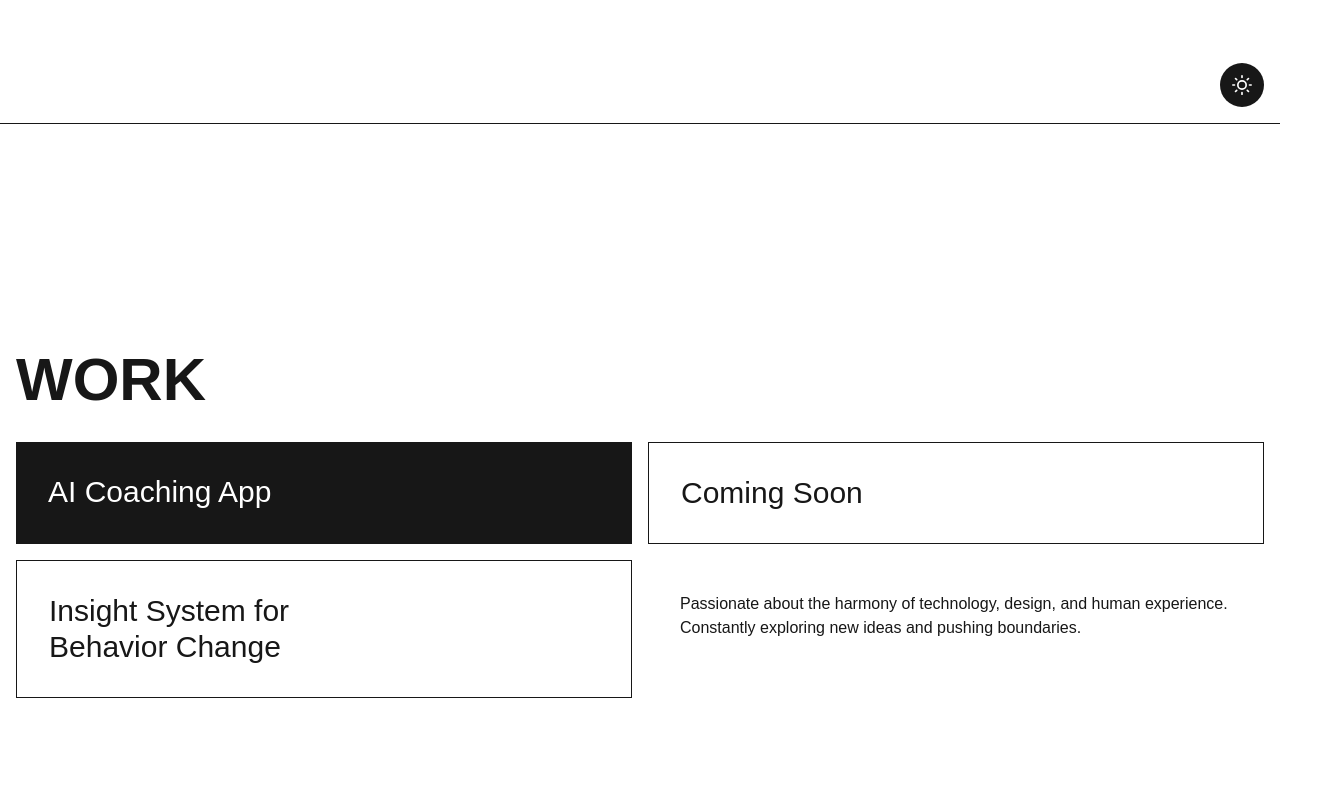
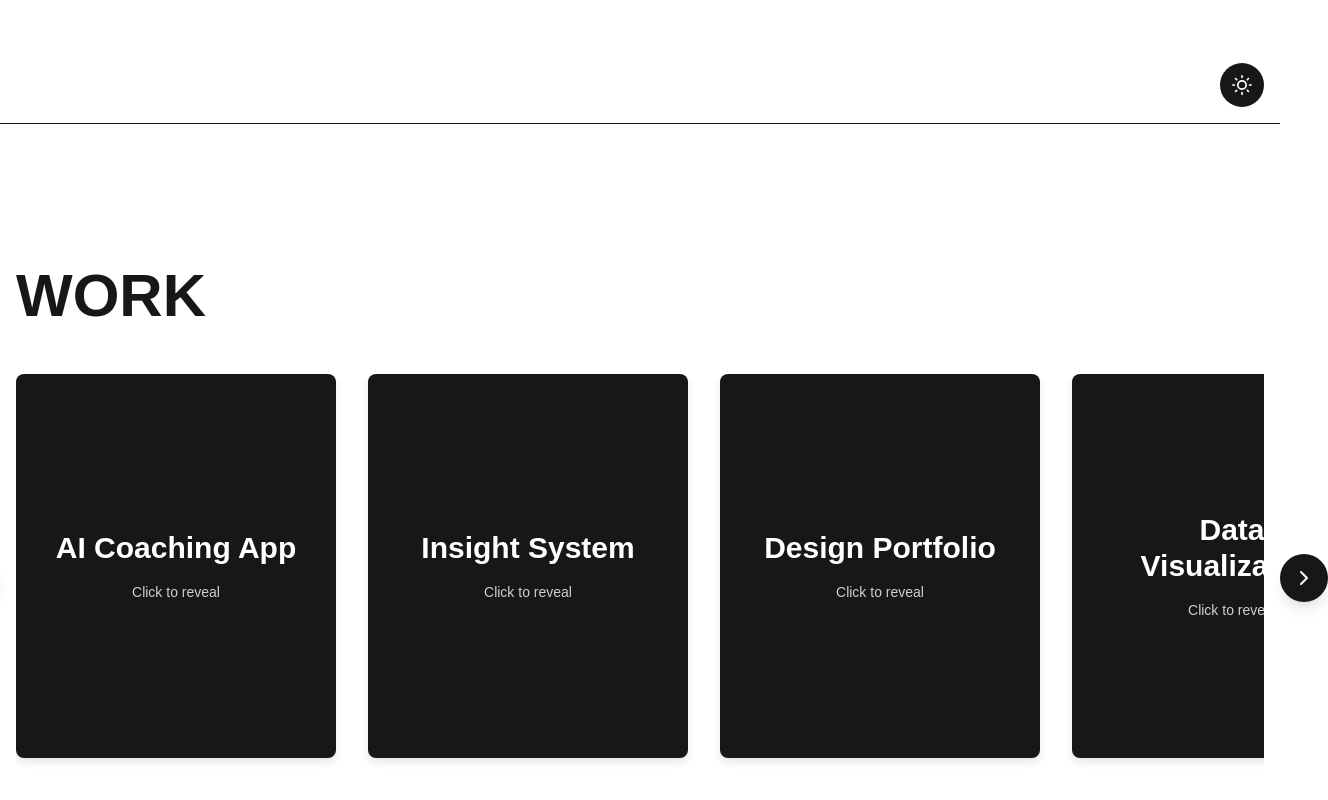
Before and after one commit to wokii/wokki.com, a Next.js app: page / in a window 1280 px wide. Shown: the part 677-1477 px from the top of the page, 1328 px wide, since content can reach past the window. Built offline with nearby package versions, Linux system fonts and the light colour scheme.

Commit message:
Refine Work

```diff
--- a/src/app/components/sections/Work.tsx
+++ b/src/app/components/sections/Work.tsx
@@ -1,25 +1,160 @@
-import React from "react";
+"use client"
+import React, { useRef, useState } from "react";
+import Link from "next/link";
+
+// Define the project data
+const projects = [
+  {
+    id: 1,
+    title: "AI Coaching App",
+    description: "An AI-powered coaching platform that provides personalized guidance and feedback.",
+    link: "https://example.com/ai-coaching",
+    image: "/images/ai-coaching.jpg", // You'll need to add these images
+  },
+  {
+    id: 2,
+    title: "Insight System",
+    description: "A behavior change platform that provides actionable insights based on user data.",
+    link: "https://example.com/insight-system",
+    image: "/images/insight-system.jpg",
+  },
+  {
+    id: 3,
+    title: "Design Portfolio",
+    description: "A collection of UI/UX design projects showcasing creative solutions.",
+    link: "https://example.com/design-portfolio",
+    image: "/images/design-portfolio.jpg",
+  },
+  {
+    id: 4,
+    title: "Data Visualization",
+    description: "Interactive data visualizations that make complex information accessible.",
+    link: "https://example.com/data-viz",
+    image: "/images/data-viz.jpg",
+  },
+  {
+    id: 5,
+    title: "Mobile App",
+    description: "A cross-platform mobile application with seamless user experience.",
+    link: "https://example.com/mobile-app",
+    image: "/images/mobile-app.jpg",
+  },
+  {
+    id: 6,
+    title: "Web Platform",
+    description: "A comprehensive web platform with advanced features and integrations.",
+    link: "https://example.com/web-platform",
+    image: "/images/web-platform.jpg",
+  },
+];
 
 export default function Work() {
+  const scrollContainerRef = useRef<HTMLDivElement>(null);
+  const [flippedCards, setFlippedCards] = useState<number[]>([]);
+
+  const scrollLeft = () => {
+    if (scrollContainerRef.current) {
+      scrollContainerRef.current.scrollBy({
+        left: -400,
+        behavior: 'smooth'
+      });
+    }
+  };
+
+  const scrollRight = () => {
+    if (scrollContainerRef.current) {
+      scrollContainerRef.current.scrollBy({
+        left: 400,
+        behavior: 'smooth'
+      });
+    }
+  };
+
+  const toggleCard = (id: number) => {
+    console.log("Toggling card:", id);
+    setFlippedCards(prev =>
+      prev.includes(id)
+        ? prev.filter(cardId => cardId !== id)
+        : [...prev, id]
+    );
+  };
+
   return (
     <section id="work" className="min-h-screen py-16 border-t border-foreground flex items-center">
       <div className="container mx-auto px-4">
-        <h2 className="text-6xl font-bold mb-8">WORK</h2>
-        <div className="grid grid-cols-1 md:grid-cols-2 gap-4">
-          <div className="bg-foreground text-background p-8">
-            <h3 className="text-3xl">AI Coaching App</h3>
-          </div>
-          <div className="border border-foreground p-8">
-            <h3 className="text-3xl">Coming Soon</h3>
-          </div>
-          <div className="border border-foreground p-8">
-            <h3 className="text-3xl">Insight System for<br />Behavior Change</h3>
-          </div>
-          <div className="p-8">
-            <p>
-              Passionate about the harmony of technology, design, and human experience.
-              Constantly exploring new ideas and pushing boundaries.
-            </p>
+        <h2 className="text-6xl font-bold mb-12">WORK</h2>
+
+        {/* Main container with navigation buttons */}
+        <div className="relative">
+          {/* Navigation buttons */}
+          <button
+            onClick={scrollLeft}
+            className="absolute -left-16 top-1/2 -translate-y-1/2 z-10 bg-foreground text-background w-12 h-12 rounded-full flex items-center justify-center shadow-lg hover:bg-accent transition-colors"
+            aria-label="Scroll left"
+          >
+            <svg xmlns="http://www.w3.org/2000/svg" width="24" height="24" viewBox="0 0 24 24" fill="none" stroke="currentColor" strokeWidth="2" strokeLinecap="round" strokeLinejoin="round">
+              <path d="M15 18l-6-6 6-6" />
+            </svg>
+          </button>
+
+          <button
+            onClick={scrollRight}
+            className="absolute -right-16 top-1/2 -translate-y-1/2 z-10 bg-foreground text-background w-12 h-12 rounded-full flex items-center justify-center shadow-lg hover:bg-accent transition-colors"
+            aria-label="Scroll right"
+          >
+            <svg xmlns="http://www.w3.org/2000/svg" width="24" height="24" viewBox="0 0 24 24" fill="none" stroke="currentColor" strokeWidth="2" strokeLinecap="round" strokeLinejoin="round">
+              <path d="M9 18l6-6-6-6" />
+            </svg>
+          </button>
+
+          {/* Cards container with horizontal scroll */}
+          <div
+            ref={scrollContainerRef}
+            className="overflow-x-auto snap-x snap-mandatory scrollbar-hide"
+            style={{ scrollbarWidth: 'none', msOverflowStyle: 'none' }}
+          >
+            <div className="flex gap-8 pb-6">
+              {projects.map((project) => (
+                <div
+                  key={project.id}
+                  className="flex-none w-80 h-96 snap-center"
+                >
+                  <div
+                    className="card-container h-full perspective-1000 cursor-pointer"
+                    onClick={() => toggleCard(project.id)}
+                  >
+                    <div
+                      className={`card-inner relative w-full h-full transition-transform duration-500 ease-in-out transform-style-3d ${flippedCards.includes(project.id) ? 'rotate-y-180' : ''}`}
+                    >
+                      {/* Card front (backside) */}
+                      <div className="card-front absolute w-full h-full backface-hidden bg-foreground text-background p-8 flex items-center justify-center">
+                        <div className="text-center">
+                          <h3 className="text-3xl font-bold mb-4">{project.title}</h3>
+                          <p className="text-sm opacity-80">Click to reveal</p>
+                        </div>
+                      </div>
+
+                      {/* Card back (front side) */}
+                      <div className="card-back absolute w-full h-full backface-hidden bg-background border-2 border-foreground p-8 flex flex-col items-center justify-center rotate-y-180">
+                        <div className="text-center">
+                          <h3 className="text-3xl font-bold mb-4">{project.title}</h3>
+                          <p className="mb-6 text-base">{project.description}</p>
+                          <Link
+                            href={project.link}
+                            target="_blank"
+                            rel="noopener noreferrer"
+                            className="inline-block px-4 py-2 border border-foreground hover:bg-foreground hover:text-background transition-colors"
+                            onClick={(e) => e.stopPropagation()}
+                          >
+                            View Project
+                          </Link>
+                        </div>
+                      </div>
+                    </div>
+                  </div>
+                </div>
+              ))}
+            </div>
           </div>
         </div>
       </div>
--- a/src/app/globals.css
+++ b/src/app/globals.css
@@ -25,3 +25,74 @@
   color: var(--foreground);
   font-family: var(--font-sans, Arial, Helvetica, sans-serif);
 }
+
+/* Card flip styles */
+.perspective-1000 {
+  perspective: 1000px;
+  transform-style: preserve-3d;
+}
+
+.transform-style-3d {
+  transform-style: preserve-3d;
+  backface-visibility: hidden;
+  -webkit-backface-visibility: hidden;
+}
+
+.backface-hidden {
+  backface-visibility: hidden;
+  -webkit-backface-visibility: hidden;
+}
+
+.rotate-y-180 {
+  transform: rotateY(180deg);
+}
+
+/* Card container styles */
+.card-container {
+  width: 100%;
+  height: 100%;
+  position: relative;
+  transform-style: preserve-3d;
+}
+
+.card-inner {
+  position: relative;
+  width: 100%;
+  height: 100%;
+  text-align: center;
+  transition: transform 0.5s cubic-bezier(0.4, 0, 0.2, 1);
+  transform-style: preserve-3d;
+  will-change: transform;
+}
+
+.card-front, .card-back {
+  position: absolute;
+  width: 100%;
+  height: 100%;
+  -webkit-backface-visibility: hidden;
+  backface-visibility: hidden;
+  border-radius: 8px;
+  box-shadow: 0 4px 8px rgba(0, 0, 0, 0.1);
+  transform-style: preserve-3d;
+}
+
+.card-front {
+  background-color: var(--foreground);
+  color: var(--background);
+}
+
+.card-back {
+  background-color: var(--background);
+  color: var(--foreground);
+  transform: rotateY(180deg);
+}
+
+/* Hide scrollbar but keep functionality */
+.scrollbar-hide::-webkit-scrollbar {
+  display: none;
+}
+
+.scrollbar-hide {
+  -ms-overflow-style: none;  /* IE and Edge */
+  scrollbar-width: none;  /* Firefox */
+}
```
